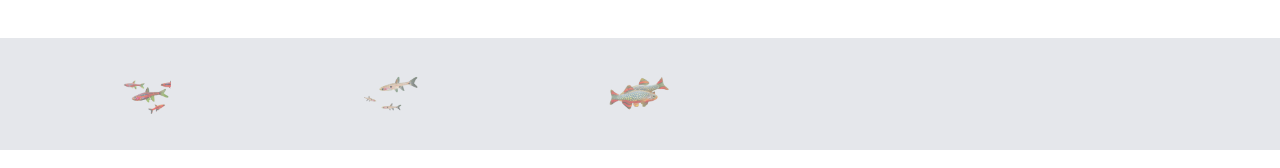
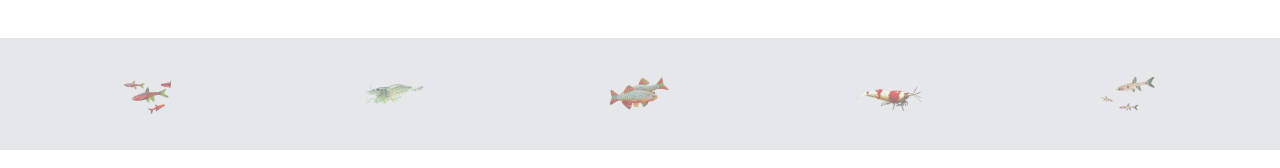
Before and after one commit to PornpapatDps/ProjectSystemsSell, a React (Vite) app in the folder frontend/: page /signup in a window 1280 px wide. Shown: the part 938-1106 px from the top of the page. Built offline with nearby package versions, Linux system fonts and the light colour scheme.

Commit message:
Update Pathner.jsx

```diff
--- a/frontend/src/components/Partner/Pathner.jsx
+++ b/frontend/src/components/Partner/Pathner.jsx
@@ -2,6 +2,8 @@ import React from 'react'
 import brand1 from '../../assets/SA/f1.png'
 import brand2 from '../../assets/SA/f2.png'
 import brand3 from '../../assets/SA/f3.png'
+import brand4 from '../../assets/SA/Yamato.png'
+import brand5 from '../../assets/SA/RedB.png'
 
 const Partner = () => {
   return (
@@ -11,8 +13,10 @@ const Partner = () => {
         <div className="grid grid-cols-5 gap-3 place-items-center
         opacity-50">
           <img src={brand1} alt="brand" className='w-[80px] dark:invert'/>
+          <img src={brand4} alt="brand" className='w-[80px] dark:invert'/>
+          <img src={brand3} alt="brand" className='w-[80px] dark:invert'/>
+          <img src={brand5} alt="brand" className='w-[80px] dark:invert'/>
           <img src={brand2} alt="brand" className='w-[80px] dark:invert'/>
-          <img src={brand3} alt="brand" className='w-[80px] dark:invert'/>
 
         </div>
       </div>
```
